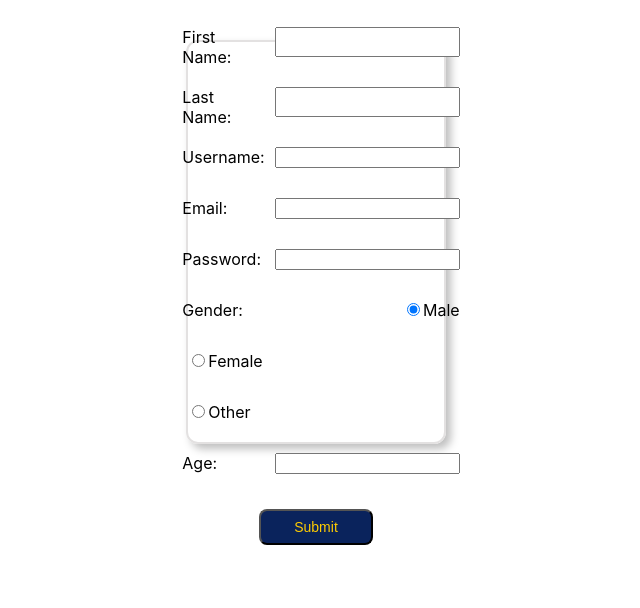
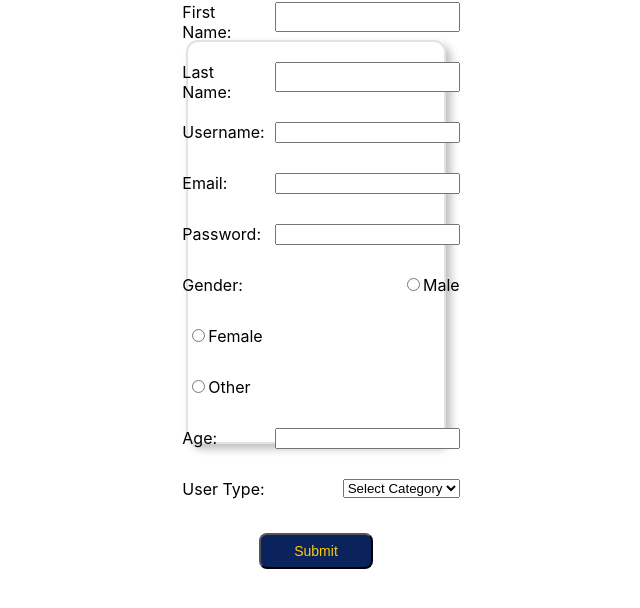
Before and after one commit to buildweek-advicegiver/Front-End, a React (Create React App) app: page /signup in a window 1280 px wide. Shown: the top 608 px of the page, without its empty margins (324-964 px from the left). Built offline with nearby package versions, Linux system fonts and the light colour scheme.

Commit message:
SignUp updates
I have added in the rest of the inputs(gender, age, and usertype)

```diff
--- a/src/components/SignUp.js
+++ b/src/components/SignUp.js
@@ -6,7 +6,7 @@ import axios from "axios";
 
 export default function SignUp(props) {
     console.log(props);
-    const [user, setUser] = useState({firstname: '', lastname: '', username:'', email: '', password: '', gender: '', age: ''});
+    const [user, setUser] = useState({firstname: '', lastname: '', username:'', email: '', password: '', gender: '', age: '', usertype: ''});
 
     function handleChange(event) {
         const updatedUser = {...user, [event.target.name]: event.target.value};
@@ -18,7 +18,9 @@ export default function SignUp(props) {
     function handleSubmit(e) {
         e.preventDefault();
         //** */Add in axios post request when back-end's completed **//
-        axios.post('https://theadvice-giver.herokuapp.com/signup')
+        axios.post('https://theadvice-giver.herokuapp.com/signup', {headers: {
+            'Content-Type': 'application/json'
+          }})
 
         //handle success
         .then(res => {
@@ -114,7 +116,7 @@ export default function SignUp(props) {
                                 className= "form-group"
                                 onChange={handleChange}
                                 value="male"
-                                checked={true} />
+                                />
                                  Male
                             </label>
                     </div>
@@ -153,6 +155,21 @@ export default function SignUp(props) {
                                 value= {user.age}
                             />
                     </div>
+                    <div className= "form-group">
+                        <label>User Type:</label>
+                            <select
+                                type= "usertype"
+                                name= "usertype"
+                                className= "form-group"
+                                onChange= {handleChange}
+                                value={user.usertype} required>
+                                    <option value="">Select Category</option>
+                                    <option value="Advisor">Advisor</option>
+                                    <option value="Advice Seeker">Advice Seeker</option>
+
+
+                            </select>
+                    </div>
 
 
 
```
